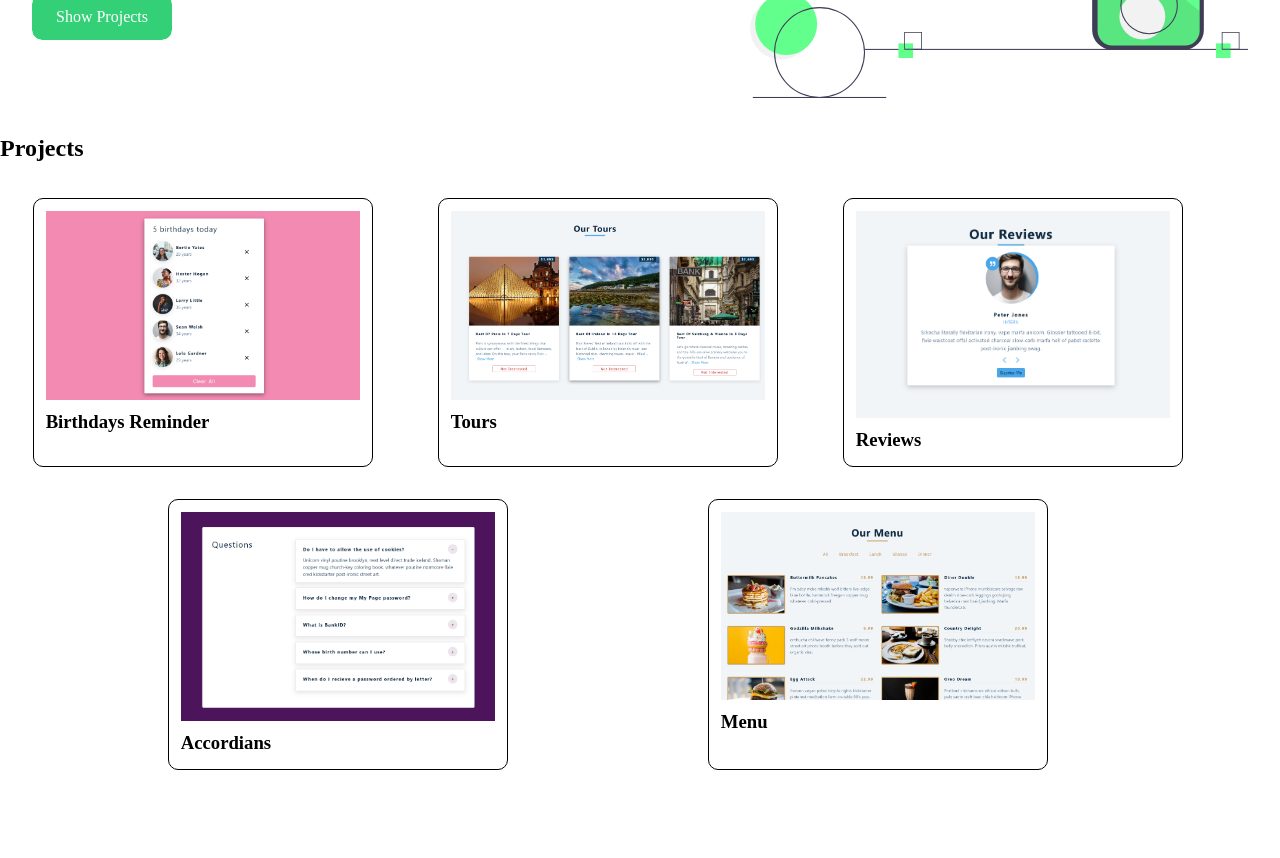
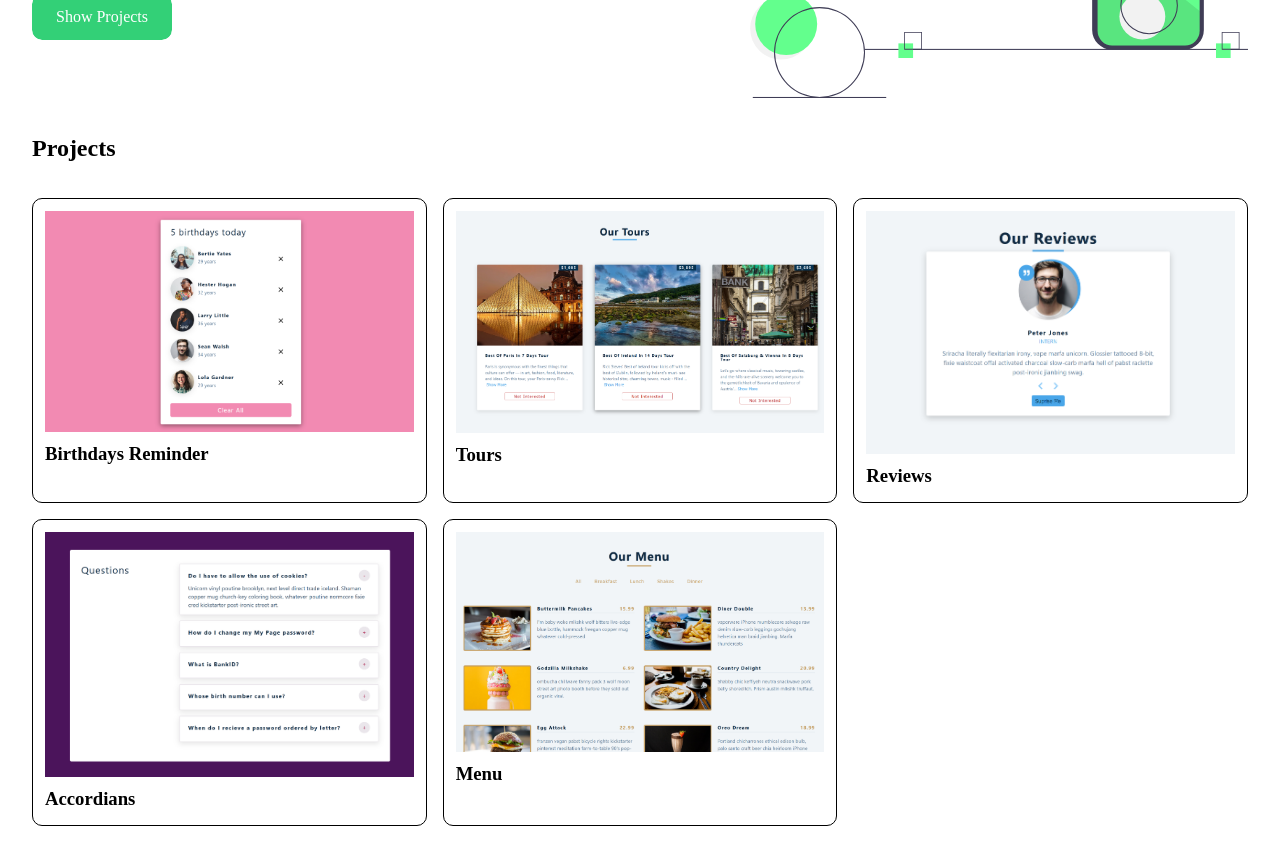
Before and after one commit to XshubhamG/React-Mini-Projects-Dashboard, a React (Vite) app: page / in a window 1280 px wide. Shown: the part 380-1238 px from the top of the page. Before the commit the page ends 1214 px from the top, so only its background shows below. Built offline with nearby package versions, Linux system fonts and the light colour scheme.

Commit message:
fixed the layout of card-container

```diff
--- a/src/data/data.js
+++ b/src/data/data.js
@@ -1,31 +1,38 @@
+import img1 from '../images/01-Birthdays-App.png';
+import img2 from '../images/02-Tours.png';
+import img3 from '../images/03-Reviews.png';
+import img4 from '../images/04-Accordians.png';
+import img5 from '../images/05-Menu.png';
+
+
 const projects = [
     {
         id: '01',
-        img: "./src/images/01-Birthdays-App.png",
+        img: img1,
         url: "https://01-project-react.surge.sh",
         title: "Birthdays Reminder",
     },
     {
         id: '02',
-        img: "./src/images/02-Tours.png",
+        img: img2,
         url: "https://02-project-react.surge.sh",
         title: "Tours",
     },
     {
         id: '03',
-        img: "./src/images/03-Reviews.png",
+        img: img3,
         url: "https://03-project-react.surge.sh",
         title: "Reviews",
     },
     {
         id: '04',
-        img: "./src/images/04-Accordians.png",
+        img: img4,
         url: "https://04-project-react.surge.sh",
         title: "Accordians",
     },
     {
         id: '05',
-        img: "./src/images/05-Menu.png",
+        img: img5,
         url: "https://05-project-react.surge.sh",
         title: "Menu",
     },
--- a/src/index.css
+++ b/src/index.css
@@ -126,7 +126,7 @@ main {
   width: calc(100% - 4rem);
   margin-inline: auto;
   display: grid;
-  grid-template-columns: 1fr 1fr;
+  grid-template-columns: repeat(auto-fill, minmax(450px, 1fr));
   gap: 1.5rem;
 
   div {
@@ -160,18 +160,22 @@ main {
   }
 }
 
+main > section {
+  width: calc(100% - 4rem);
+  margin-inline: auto;
+  display: flex;
+  flex-direction: column;
+  gap: 2rem;
+}
+
 /** Card Container  */
 .card-container {
-  display: flex;
-  justify-content: space-evenly;
-  margin-block: 2rem;
-  width: 95%;
-  gap: 2rem;
-  flex-wrap: wrap;
+  display: grid;
+  grid-template-columns: repeat(auto-fill, minmax(300px, 1fr));
+  gap: 1rem;
 }
 
 .card {
-  width: 28%;
   border: 1px solid;
   border-radius: 10px;
   transition: all 300ms ease;
```
